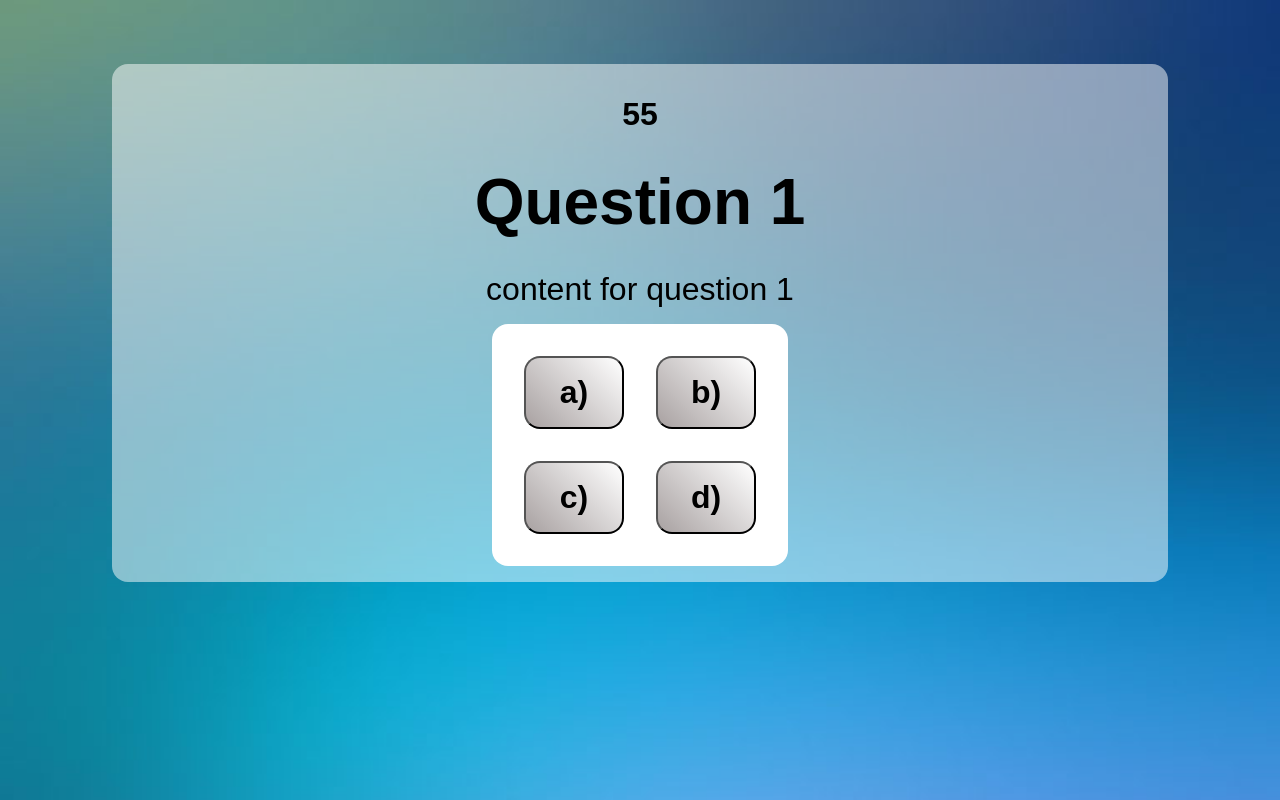
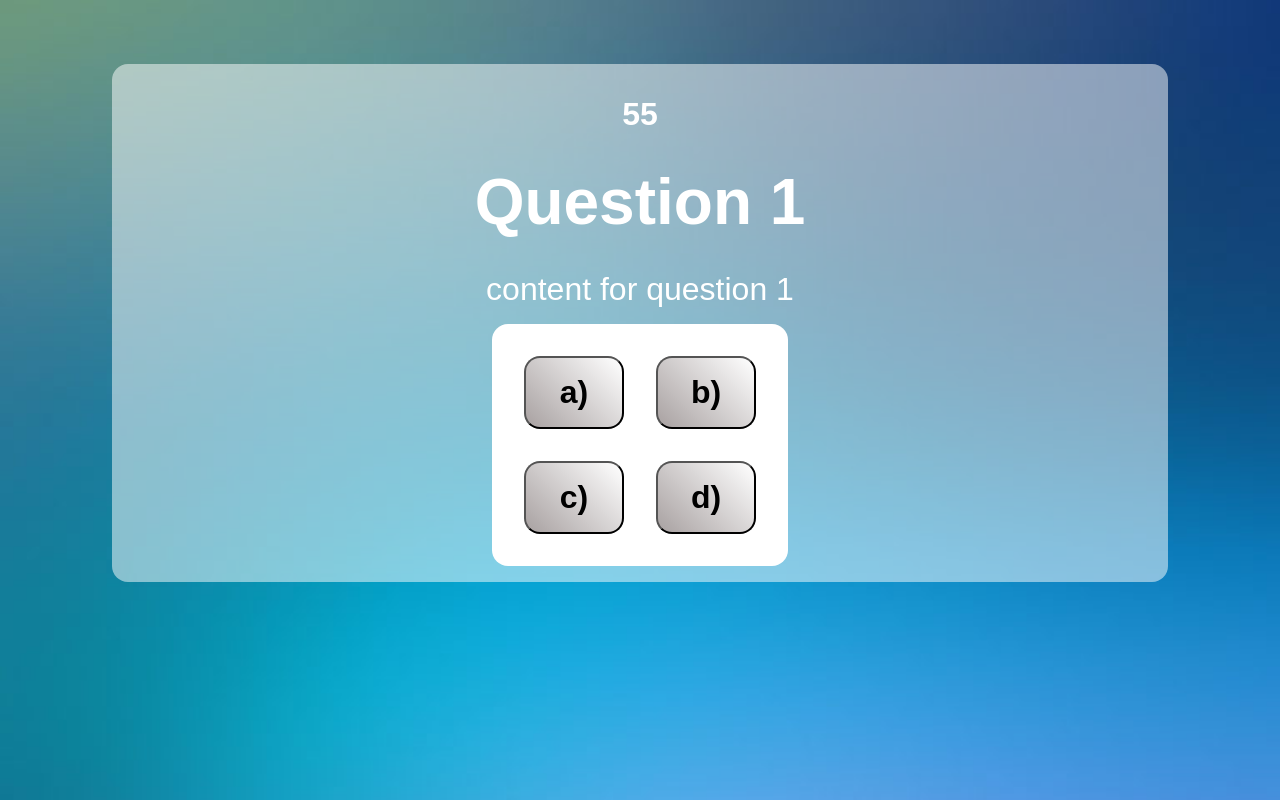
Before and after one commit to Keerbi12/Pop-Quiz---Keerbi, a plain HTML site: page quiz.html in a window 1280 px wide. Drawn offline with Linux system fonts and the light colour scheme.

Commit message:
Added backup background colour.

```diff
--- a/Assets/css/style.css
+++ b/Assets/css/style.css
@@ -1,5 +1,6 @@
 :root {
     background-image: url(../images/Back.jpg);
+    background-color: black;
     background-size: cover;
     --borderRadius: 1rem;
     --fontStyle: sans-serif, Courier, monospace;
@@ -13,20 +14,20 @@
 #timer {
     font-size: 32px;
     font-weight: bold;
-    color: black;
+    color: white;
     margin: 16px;
 }
 
 .title {
     font-size: 64px;
     font-weight: bold;
-    color: black;
+    color: white;
     margin: 16px;
 }
 
 .bodyText {
     font-size: 32px;
-    color: black;
+    color: white;
     margin: 16px;
 }
 
```
